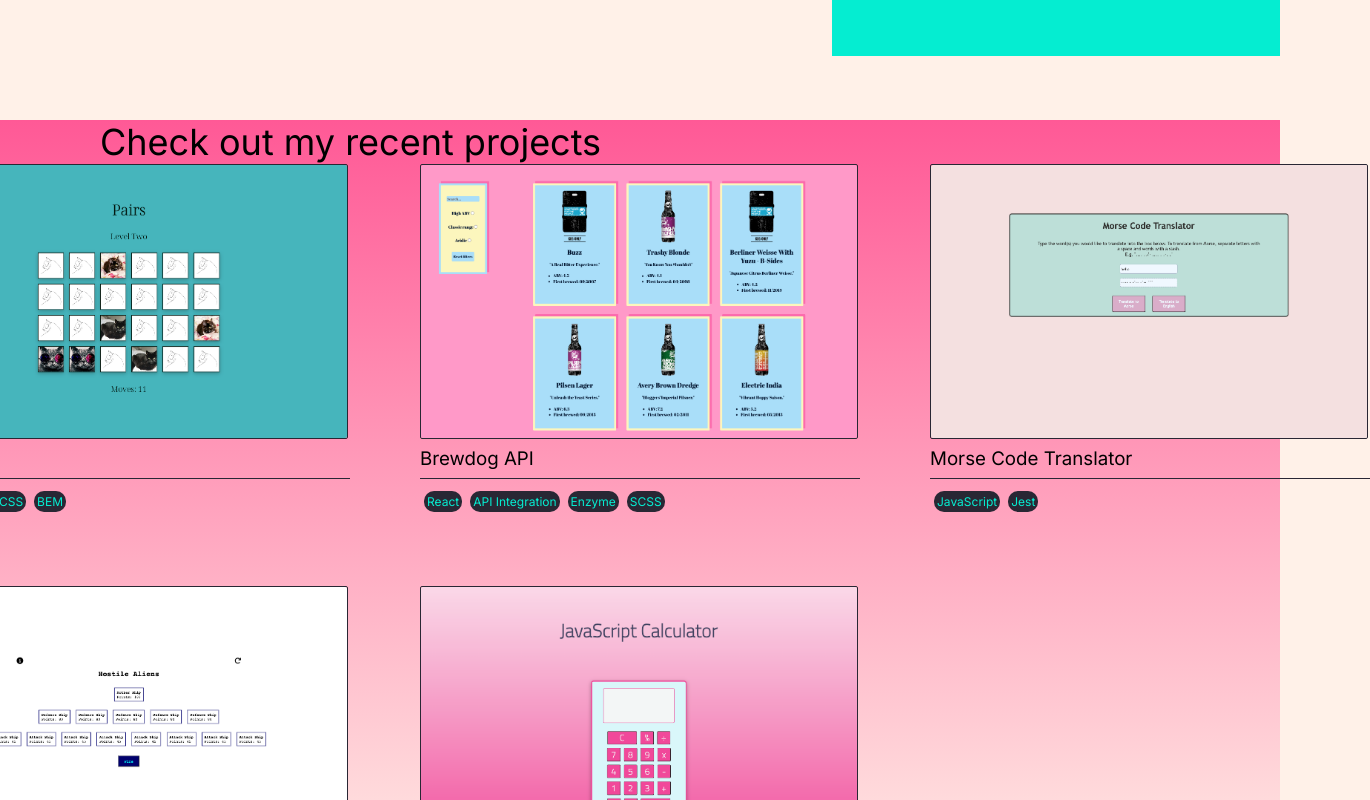
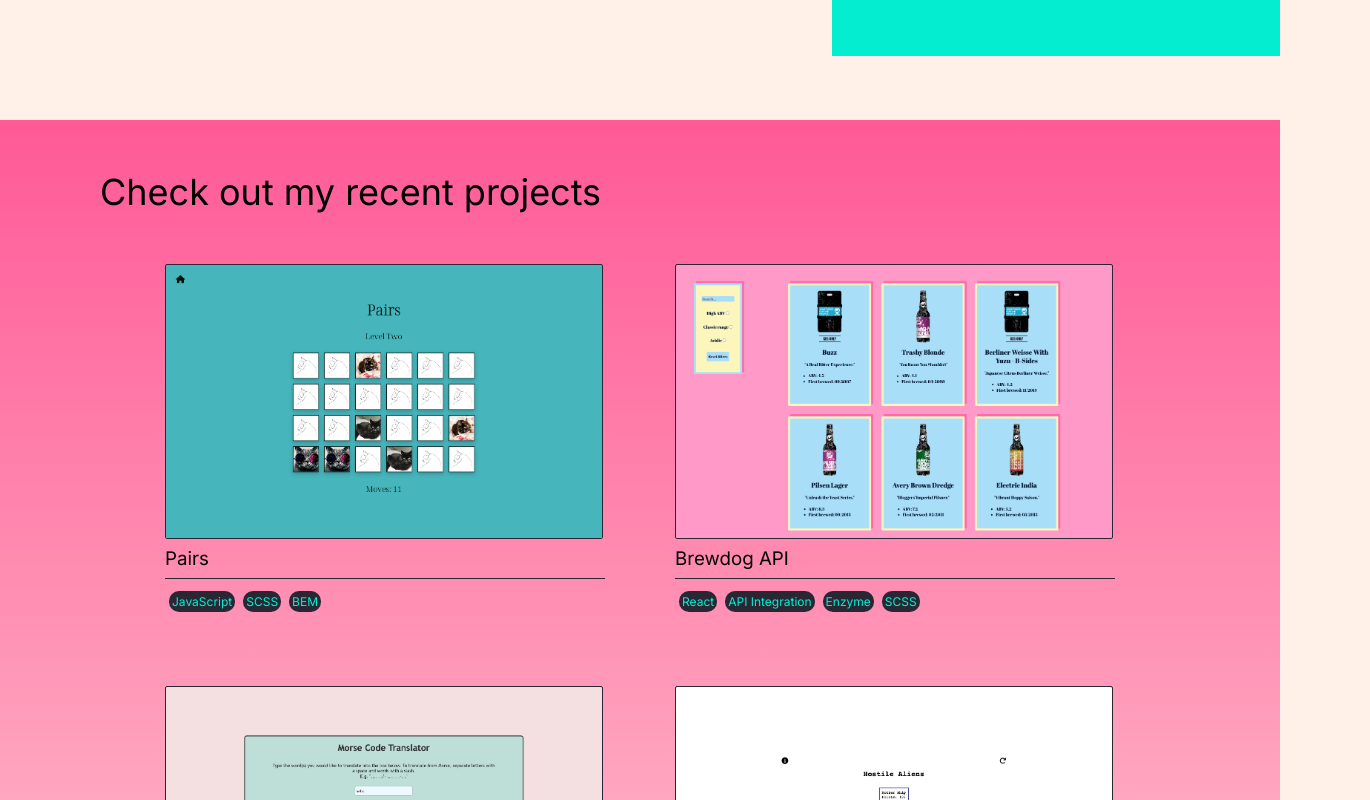
Before and after one commit to blaisebuckland/portfolio-v2, a React (Create React App) app: page / in a window 1280 px wide. Shown: the part 680-1480 px from the top of the page, 1370 px wide, since content can reach past the window. Built offline with nearby package versions, Linux system fonts and the light colour scheme.

Commit message:
Move projects from grid to flex

```diff
--- a/src/components/Projects/Projects.module.scss
+++ b/src/components/Projects/Projects.module.scss
@@ -8,15 +8,19 @@
     background: rgb(255,241,232);
     background: linear-gradient(0deg, rgba(255,241,232,1) 0%, rgba(255,89,150,1) 100%);
     padding: 0 $margin-sides-desktop;
-    height: 100vh;
+    // height: 100vh;
 }
 
 .cardsContainer {
-    display: grid;
+    display: flex;
+    flex-wrap: wrap;
+    justify-content: center;
     align-items: center;
-    grid-template-columns: 1fr 1fr 1fr;
     gap: 70px;
 }
+
 .heading {
     width: 100%;
+    margin: 50px 0;
+
 }
```
